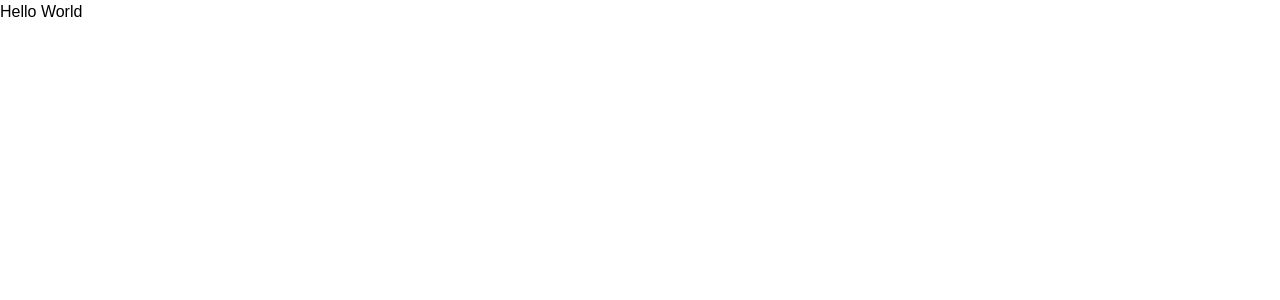
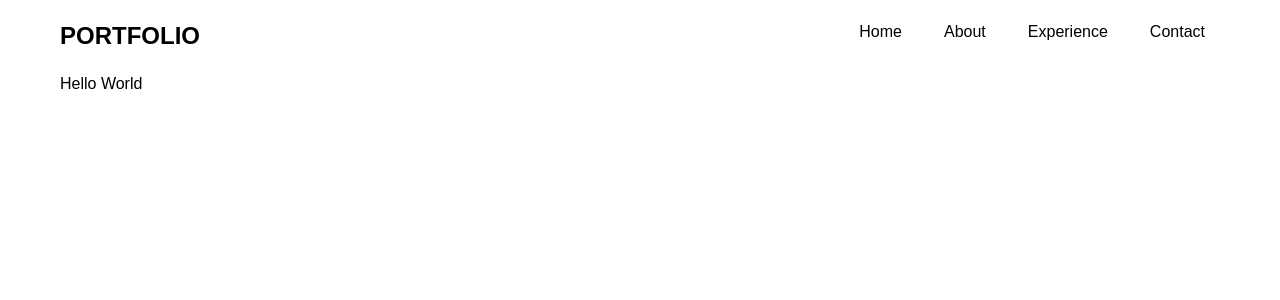
Before and after one commit to MykytaSoftDev/portfolio, a Next.js app: page / in a window 1280 px wide. Shown: the top 300 px of the page. Built offline with nearby package versions, Linux system fonts and the light colour scheme.

Commit message:
add: header component

```diff
--- a/src/app/globals.css
+++ b/src/app/globals.css
@@ -8,8 +8,7 @@
 @theme inline {
   --color-background: var(--background);
   --color-foreground: var(--foreground);
-  --font-sans: var(--font-geist-sans);
-  --font-mono: var(--font-geist-mono);
+  --font-sans: var(--font-poppins-sans);
 }
 
 @media (prefers-color-scheme: dark) {
@@ -24,3 +23,28 @@ body {
   color: var(--foreground);
   font-family: Arial, Helvetica, sans-serif;
 }
+
+.header-link {
+  padding: 10px 15px;
+  font-weight: 500;
+  position: relative;
+  transition: all 0.3s cubic-bezier(0.4, 0, 0.2, 1);
+}
+
+.header-link:hover {
+  background: linear-gradient(135deg, #000000, #222222);
+  color: #ffffff;
+  transform: scale(1.05);
+  box-shadow: 0 4px 10px rgba(0, 0, 0, 0.2);
+}
+
+.header-link::after {
+  content: "";
+  position: absolute;
+  left: 50%;
+  bottom: 0;
+  width: 0%;
+  height: 2px;
+  background-color: #ffffff;
+  transition: width 0.3s ease-in-out, left 0.3s ease-in-out;
+}
--- a/src/app/layout.tsx
+++ b/src/app/layout.tsx
@@ -1,20 +1,17 @@
 import type { Metadata } from "next";
-import { Geist, Geist_Mono } from "next/font/google";
+import { Poppins } from "next/font/google";
 import "./globals.css";
 
-const geistSans = Geist({
-  variable: "--font-geist-sans",
-  subsets: ["latin"],
-});
-
-const geistMono = Geist_Mono({
-  variable: "--font-geist-mono",
+const poppins = Poppins({
+  weight: ["400", "700"],
+  variable: "--font-poppins-sans",
   subsets: ["latin"],
 });
 
 export const metadata: Metadata = {
   title: "Nick's Portfolio",
-  description: "Here is my professional portfolio as a Full Stack Software Engineer",
+  description:
+    "Here is my professional portfolio as a Full Stack Software Engineer",
 };
 
 export default function RootLayout({
@@ -24,9 +21,7 @@ export default function RootLayout({
 }>) {
   return (
     <html lang="en">
-      <body
-        className={`${geistSans.variable} ${geistMono.variable} antialiased`}
-      >
+      <body className={`${poppins.variable} ${poppins.variable} antialiased`}>
         {children}
       </body>
     </html>
--- a/src/app/page.tsx
+++ b/src/app/page.tsx
@@ -1,3 +1,10 @@
+import Header from "@/components/ui/Header";
+
 export default function Home() {
-  return <div>Hello World</div>;
+  return (
+    <div className="mx-15">
+      <Header />
+      <div>Hello World</div>
+    </div>
+  );
 }
--- /dev/null
+++ b/src/components/ui/Header.tsx
@@ -0,0 +1,33 @@
+export default function Header() {
+  return (
+    <section className="my-5">
+      <nav className="flex justify-between">
+        <h1 className="text-2xl font-bold">
+          <a href="/">PORTFOLIO</a>
+        </h1>
+        <ul className="w-full flex justify-end gap-3">
+          <li>
+            <a className="header-link" href="#home">
+              Home
+            </a>
+          </li>
+          <li>
+            <a className="header-link" href="#about">
+              About
+            </a>
+          </li>
+          <li>
+            <a className="header-link" href="#experience">
+              Experience
+            </a>
+          </li>
+          <li>
+            <a className="header-link" href="#contact">
+              Contact
+            </a>
+          </li>
+        </ul>
+      </nav>
+    </section>
+  );
+}
```
